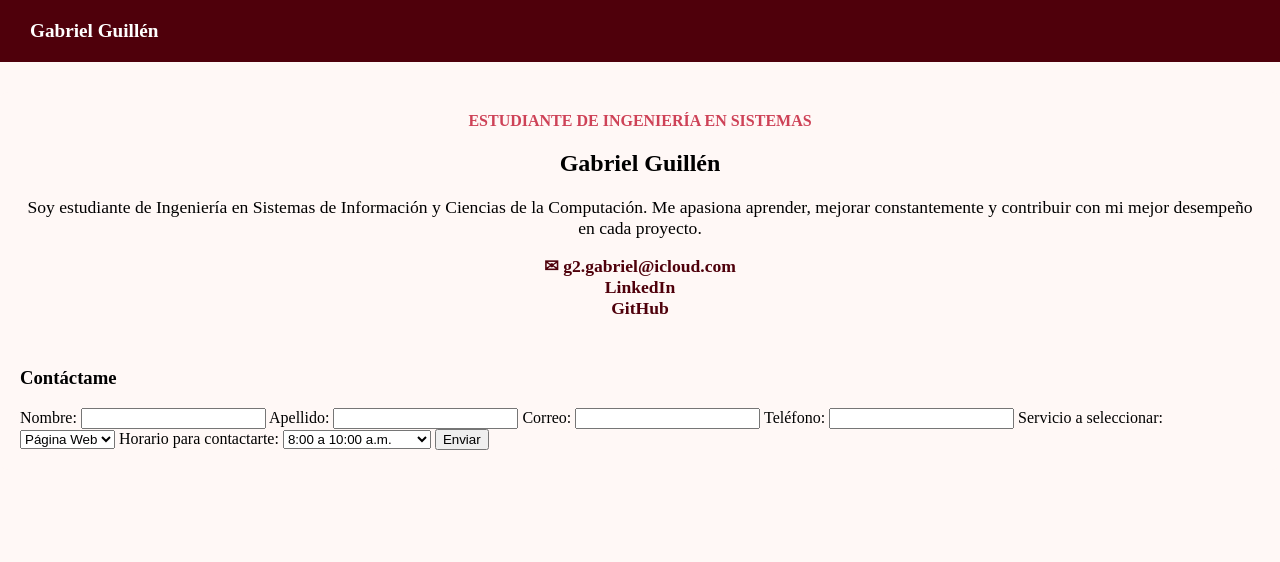
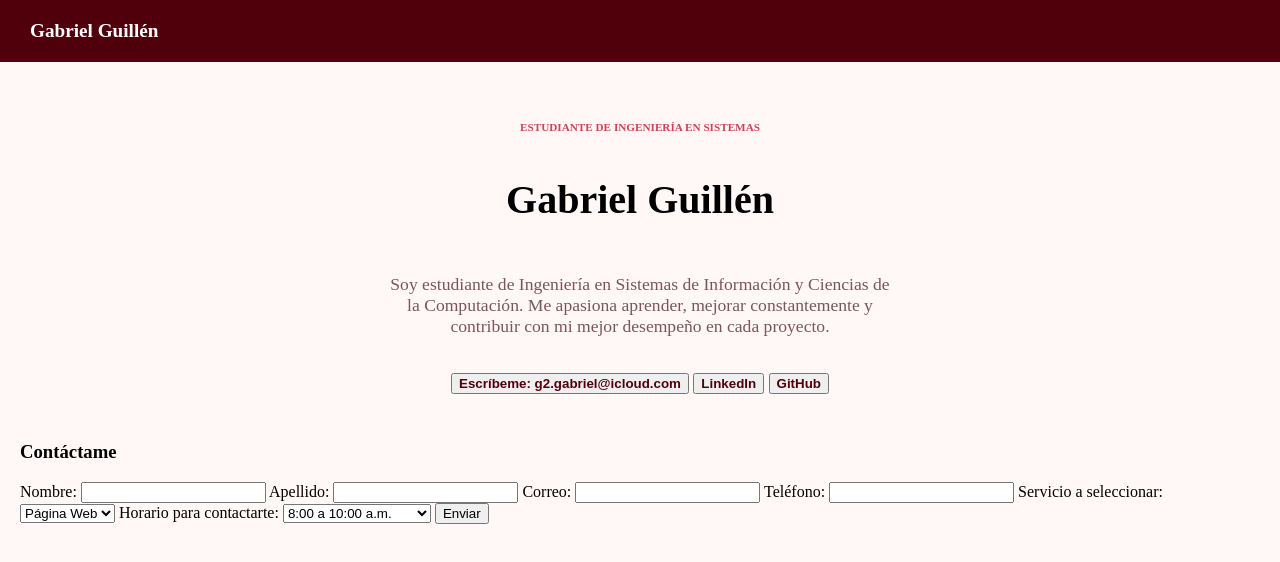
Before and after one commit to gguillenp/portafolio-gabrielg, a plain HTML site: page index.html in a window 1280 px wide. Drawn offline with Linux system fonts and the light colour scheme.

Commit message:
Add files via upload

```diff
--- a/index.html
+++ b/index.html
@@ -43,16 +43,20 @@
 
         .presentacion .info {
             overflow: hidden;
+            display: flex;
+            flex-direction: column;
+            align-items: center;
         }
 
         .presentacion .info h1 {
             text-align: center;
+            font-weight: bold;
+            font-size: 2.5em;
         }
 
         .presentacion .info h2 {
             color: #CE4257;
-            margin-top: 0;
-            font-size: 1em;
+            font-size: 0.7em;
             text-align: center;
         }
 
@@ -66,6 +70,11 @@
             font-weight: bold;
             text-decoration: none;
         }
+
+        .presentacion .description {
+            max-width: 500px;
+            color: #7A5560;
+        }
     </style>
 </head>
 <body>
@@ -78,14 +87,16 @@
             <div class="info">
                 <h2>ESTUDIANTE DE INGENIERÍA EN SISTEMAS</h2>
                 <h1>Gabriel Guillén</h1>
+                <div class="description">
+                    <p>
+                        Soy estudiante de Ingeniería en Sistemas de Información y Ciencias de la Computación.
+                        Me apasiona aprender, mejorar constantemente y contribuir con mi mejor desempeño en cada proyecto.
+                    </p>
+                </div>
                 <p>
-                    Soy estudiante de Ingeniería en Sistemas de Información y Ciencias de la Computación.
-                    Me apasiona aprender, mejorar constantemente y contribuir con mi mejor desempeño en cada proyecto.
-                </p>
-                <p>
-                    <a href="mailto:g2.gabriel@icloud.com">✉ g2.gabriel@icloud.com</a><br>
-                    <a href="https://www.linkedin.com/" target="_blank"> LinkedIn</a><br>
-                    <a href="https://github.com/" target="_blank"> GitHub</a>
+                    <button><a href="mailto:g2.gabriel@icloud.com">Escríbeme: g2.gabriel@icloud.com</a></button>
+                    <button><a href="https://www.linkedin.com/" target="_blank"> LinkedIn</a></button>
+                    <button><a href="https://github.com/" target="_blank"> GitHub</a></button>
                 </p>
             </div>
         </section>
```
